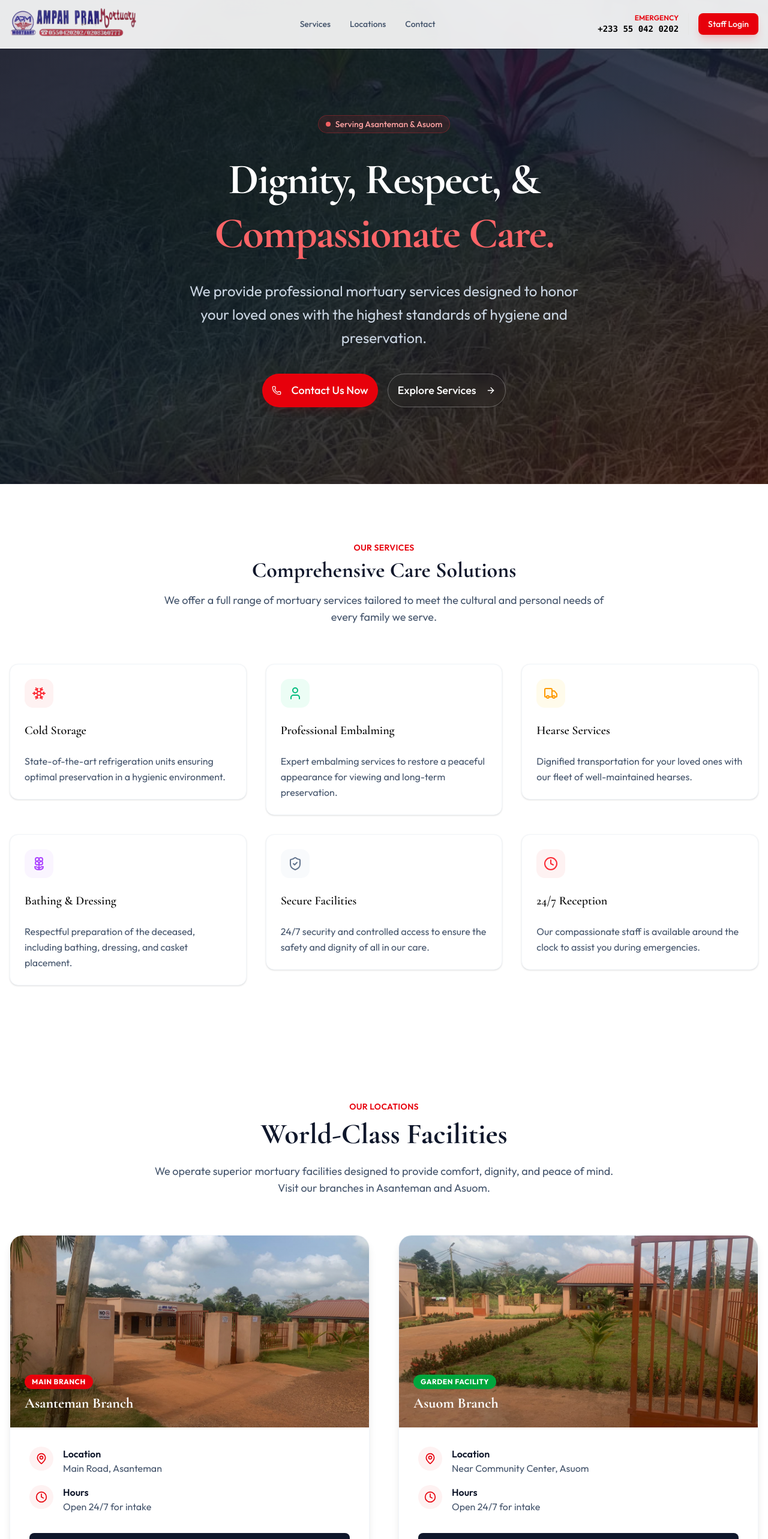
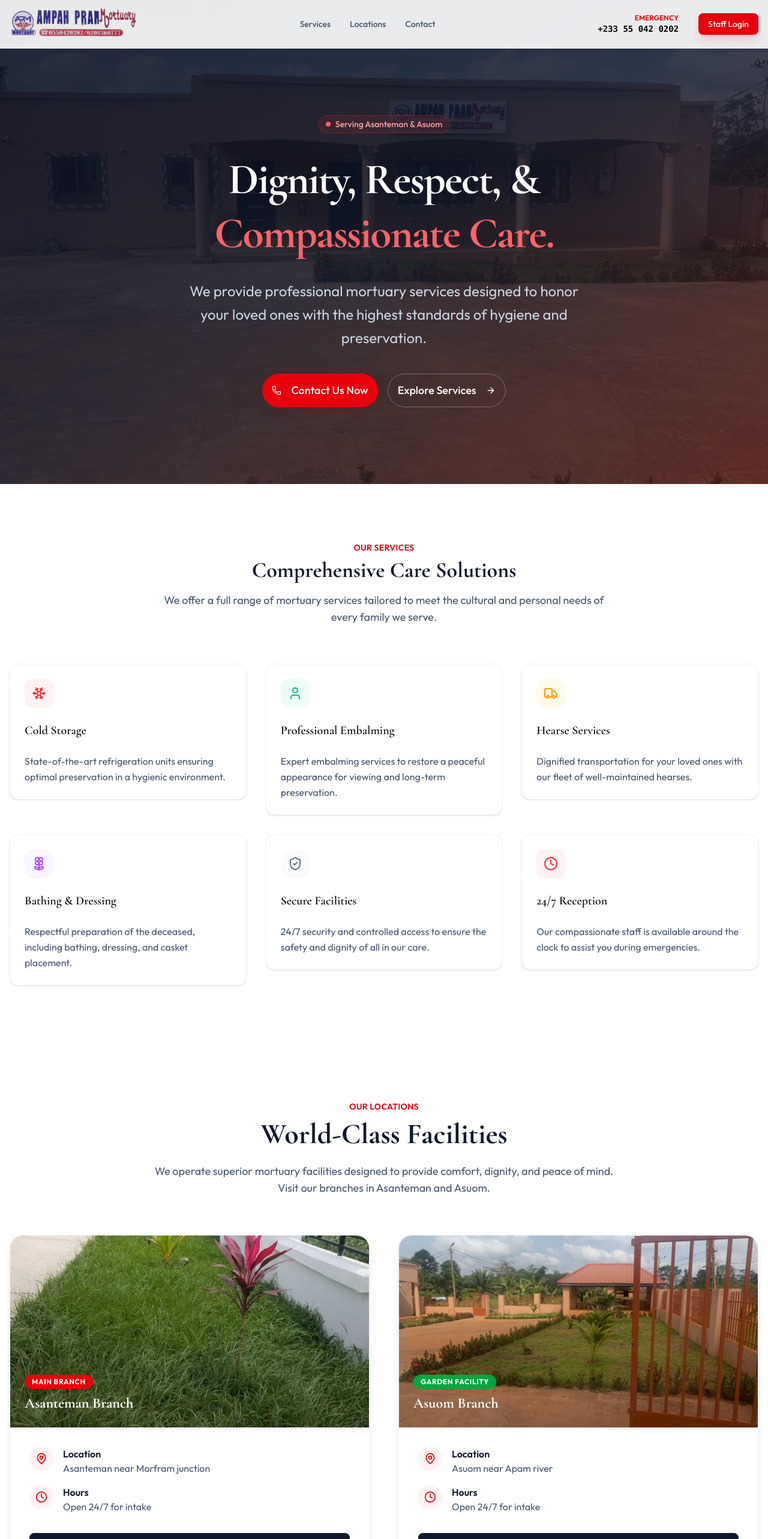
Before and after one commit to Drrbarns/moruary, a Next.js app: page / in a window 1280 px wide. Shown: the top 2566 px of the page at 60% size. Built offline with nearby package versions, Linux system fonts and the light colour scheme; no server answers.

Commit message:
update: Ampah logo, branch pricing, and location updates

```diff
--- a/components/dashboard/dashboard-layout-client.tsx
+++ b/components/dashboard/dashboard-layout-client.tsx
@@ -3,6 +3,7 @@
 import { useState } from 'react'
 import { Sidebar } from '@/components/dashboard/sidebar'
 import type { Branch } from '@/lib/types'
+import Image from 'next/image'
 import { Menu, X } from 'lucide-react'
 import { Button } from '@/components/ui/button'
 
@@ -64,7 +65,13 @@ export function DashboardLayoutClient({
                     >
                         <Menu className="h-6 w-6" />
                     </Button>
-                    <span className="font-bold text-lg">MORTUARY<span className="text-blue-500">SYS</span></span>
+                    <Image
+                        src="/images/ampah-logo.png"
+                        alt="Ampah Prah Mortuary"
+                        width={140}
+                        height={40}
+                        className="h-8 w-auto"
+                    />
                 </header>
 
                 <main className="flex-1 h-full">
--- a/components/dashboard/sidebar.tsx
+++ b/components/dashboard/sidebar.tsx
@@ -1,6 +1,7 @@
 'use client'
 
 import Link from 'next/link'
+import Image from 'next/image'
 import { usePathname } from 'next/navigation'
 import { cn } from '@/lib/utils'
 import type { Branch } from '@/lib/types'
@@ -58,8 +59,14 @@ export function Sidebar({
 
     return (
         <div className={cn("flex flex-col h-screen border-r bg-slate-900 text-slate-300", className)}>
-            <div className="p-6 border-b border-slate-800">
-                <h1 className="font-bold text-xl text-white tracking-wider">MORTUARY<span className="text-blue-500">SYS</span></h1>
+            <div className="p-4 border-b border-slate-800">
+                <Image
+                    src="/images/ampah-logo.png"
+                    alt="Ampah Prah Mortuary"
+                    width={180}
+                    height={50}
+                    className="h-12 w-auto"
+                />
             </div>
 
             <div className="flex-1 py-6 flex flex-col gap-1 overflow-y-auto">
--- a/components/website/branches-section.tsx
+++ b/components/website/branches-section.tsx
@@ -41,7 +41,7 @@ export function BranchesSection() {
                     >
                         <div className="relative h-64 md:h-80 w-full overflow-hidden">
                             <Image
-                                src="/images/asanteman-branch.jpg"
+                                src="/images/asanteman-branch-new.jpg"
                                 alt="Asanteman Branch"
                                 fill
                                 className="object-cover transition-transform duration-700 group-hover:scale-105"
@@ -63,7 +63,7 @@ export function BranchesSection() {
                                     </div>
                                     <div>
                                         <h5 className="font-semibold text-slate-900">Location</h5>
-                                        <p className="text-slate-600">Main Road, Asanteman</p>
+                                        <p className="text-slate-600">Asanteman near Morfram junction</p>
                                     </div>
                                 </div>
 
@@ -78,9 +78,11 @@ export function BranchesSection() {
                                 </div>
                             </div>
 
+                            <a href="tel:+233550420202" className="w-full">
                                 <Button className="w-full bg-slate-900 hover:bg-slate-800 text-white gap-2 group-hover:bg-red-600 transition-colors">
                                     Get Directions <ArrowRight className="w-4 h-4" />
                                 </Button>
+                            </a>
                         </div>
                     </motion.div>
 
@@ -116,7 +118,7 @@ export function BranchesSection() {
                                     </div>
                                     <div>
                                         <h5 className="font-semibold text-slate-900">Location</h5>
-                                        <p className="text-slate-600">Near Community Center, Asuom</p>
+                                        <p className="text-slate-600">Asuom near Apam river</p>
                                     </div>
                                 </div>
 
@@ -131,9 +133,11 @@ export function BranchesSection() {
                                 </div>
                             </div>
 
+                            <a href="tel:+233550420202" className="w-full">
                                 <Button className="w-full bg-slate-900 hover:bg-slate-800 text-white gap-2 group-hover:bg-red-600 transition-colors">
                                     Get Directions <ArrowRight className="w-4 h-4" />
                                 </Button>
+                            </a>
                         </div>
                     </motion.div>
                 </div>
--- a/components/website/hero.tsx
+++ b/components/website/hero.tsx
@@ -18,8 +18,8 @@ export function Hero() {
                     className="relative w-full h-full"
                 >
                     <Image
-                        src="/images/garden-hero.jpg"
-                        alt="Serene Atmosphere"
+                        src="/images/hero-bg.jpg"
+                        alt="Ampah Prah Mortuary"
                         fill
                         className="object-cover opacity-60"
                         priority
--- a/components/website/locations-contact.tsx
+++ b/components/website/locations-contact.tsx
@@ -21,7 +21,7 @@ export function LocationsContact() {
                                 </div>
                                 <div>
                                     <h4 className="font-bold text-slate-900 text-lg">Asanteman Branch</h4>
-                                    <p className="text-slate-600">Main Road, Asanteman</p>
+                                    <p className="text-slate-600">Asanteman near Morfram junction</p>
                                     <p className="text-sm text-slate-500 mt-1">Full Service Facility</p>
                                 </div>
                             </div>
@@ -32,7 +32,7 @@ export function LocationsContact() {
                                 </div>
                                 <div>
                                     <h4 className="font-bold text-slate-900 text-lg">Asuom Branch</h4>
-                                    <p className="text-slate-600">Near the Community Center, Asuom</p>
+                                    <p className="text-slate-600">Asuom near Apam river</p>
                                     <p className="text-sm text-slate-500 mt-1">Full Service Facility</p>
                                 </div>
                             </div>
```
Also changed, not shown: public/images/WhatsApp Image 2025-12-30 at 1.50.50 PM.jpeg (added), public/images/asanteman-branch-new.jpg (added). Lines whose indentation alone changed are shown as unchanged.
